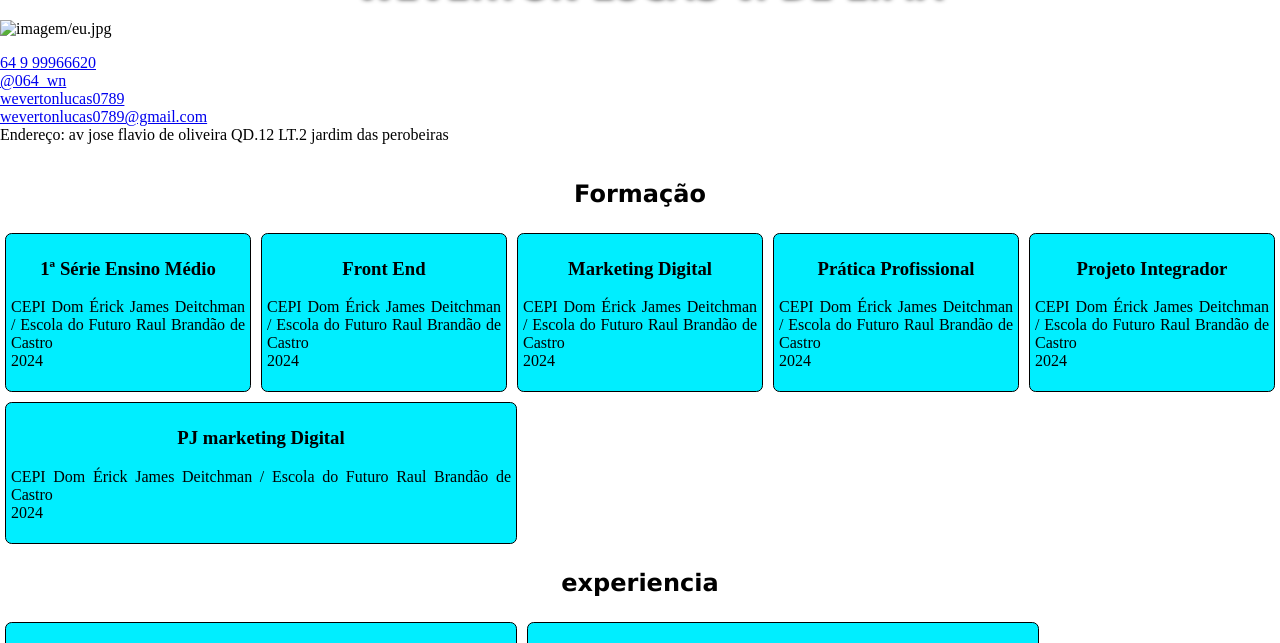
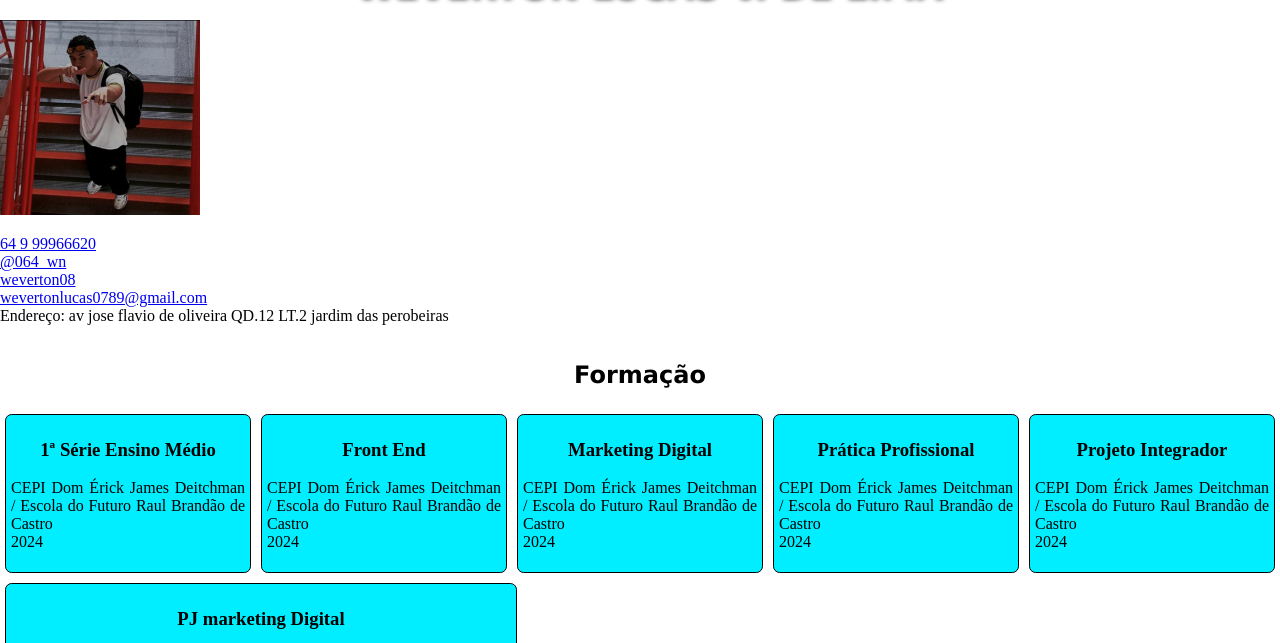
Before and after one commit to weverton08/Portifolio-2024, a plain HTML site: page index.html in a window 1280 px wide. Shown: the part 101-744 px from the top of the page. Drawn offline with Linux system fonts and the light colour scheme.

Commit message:
Update index.html

```diff
--- a/index.html
+++ b/index.html
@@ -23,7 +23,7 @@
         <div id="pessoal">
             <div id="dados">
                 <h1>weverton lucas v. de lima</h1>
-                <div id="foto"><img src="imagem/eu.jpg" width="200px" alt="imagem/eu.jpg"></div>
+                <div id="foto"><img src="eu.jpg" width="200px" alt="imagem/eu.jpg"></div>
                 <p id="contato">
                     <a href="https://wa.me/64999966620/?text= 'Ola! Gostei do seu currículo'" target="_blank">
                         64 9 99966620
@@ -33,8 +33,8 @@
                            @064_wn
                             </a>
                             <br>
-                            <a href="httpd://www.github.com/weverton0968" target="_blank">
-                                wevertonlucas0789
+                            <a href="https://github.com/weverton08/" target="_blank">
+                                weverton08
                             </a>
                             <br>
                             <a href="mailto:wevertonlucas0789@gmail.com" target="_blank">
```
